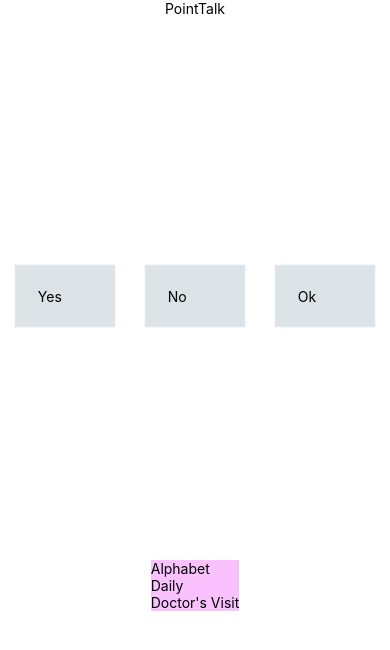
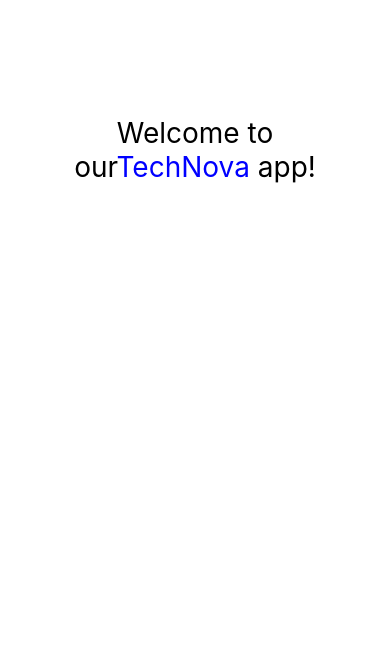
Before and after one commit to linnall/TechNova, a React Native app: screen / in a window 390 px wide. Shown: the top 650 px of the page. Built offline with nearby package versions, Linux system fonts and the light colour scheme.

Commit message:
make components reactive

```diff
--- a/App.js
+++ b/App.js
@@ -1,48 +1,13 @@
 import { StatusBar } from 'expo-status-bar';
 import React from 'react';
-import * as SQLite from 'expo-sqlite';
-import { StyleSheet, Text, View } from 'react-native';
-import TopicsList from './components/TopicsList';
-import SelectedTopic from './components/SelectedTopic';
-
-const topics = [
-  {
-      id: "1",
-      title: "Alphabet",
-  },
-  {
-      id: "2",
-      title: "Daily",
-  },
-  {
-      id: "3",
-      title: "Doctor's Visit",
-  }
-]
-
-const dailyWords = [
-  {
-    id: "1",
-    en: "Yes",
-  },
-  {
-    id: "2",
-    en: "No",
-  },
-  {
-    id: "3",
-    en: "Ok",
-  }
-]
+import { StyleSheet, View } from 'react-native';
+import MainPage from './components/MainPage';
 
 export default function App() {
   return (
     <View style={styles.container}>
       <StatusBar style="auto" />
-      <Text>PointTalk</Text>
-      <TopicsList data={topics} />
-      <SelectedTopic vocab={dailyWords} size={100} />
-      <TopicsList topics={topics} />
+      <MainPage></MainPage>
     </View>
   );
 }
--- /dev/null
+++ b/components/MainPage.js
@@ -0,0 +1,120 @@
+import React, { Component } from 'react';
+import { Text, StyleSheet, SafeAreaView, View } from 'react-native';
+import SelectedTopic from './SelectedTopic';
+import TopicsList from './TopicsList';
+
+class MainPage extends Component {
+  constructor(props) {
+    super(props);
+    this.state = {
+      selectedTopic: '',
+    }
+  }
+
+  componentDidMount() {
+    // TODO get data from backend
+    // axios.get("/topics")
+    //   .then(res => {
+    //     this.setState({
+    //       ...this.state,
+    //       currentWeather: res.data.consolidated_weather[0].weather_state_name
+    //     })
+    //   }).catch(err => {
+    //     console.log(err);
+    //   })
+    this.setState({
+      ...this.state,
+      topics: [
+        {
+            id: "1",
+            title: "Alphabet",
+            label: "alphabet",
+        },
+        {
+            id: "2",
+            title: "Daily",
+            label: "daily",
+        },
+        {
+            id: "3",
+            title: "Doctor's Visit",
+            label: "doctor",
+        }
+      ],
+      daily: [
+        {
+          id: "1",
+          en: "Yes",
+        },
+        {
+          id: "2",
+          en: "No",
+        },
+        {
+          id: "3",
+          en: "Ok",
+        },
+        {
+          id: "4",
+          en: "Bathroom",
+        },
+        {
+          id: "5",
+          en: "Water",
+        },
+        {
+          id: "6",
+          en: "Tired",
+        },
+        {
+          id: "6",
+          en: "Time?",
+        }
+      ],
+    })
+  }
+
+  render() {
+    return (
+      <SafeAreaView style={styles.scrollContainer}>
+        <View style={styles.headerContent}>
+          <Text style={styles.homeTitle}>Welcome to our<Text style={styles.blueText}>TechNova</Text> app!</Text>
+        </View>
+        <TopicsList data={this.state.topics} />
+        <SelectedTopic vocab={this.state['selectedTopic']} size={100} />
+      </SafeAreaView>
+    )
+  }
+}
+
+const styles = StyleSheet.create({
+  scrollContainer: {
+    flex: 1,
+    alignSelf: "stretch",
+    paddingRight: 40,
+    paddingLeft: 40,
+  },
+  headerContent: {
+    alignSelf: "stretch",
+    justifyContent: "center",
+    height: 200,
+    marginTop: 50,
+    marginBottom: 20,
+    backgroundColor: "#ffffff",
+  },
+  homeTitle: {
+    textAlign: "center",
+    fontSize: 28
+  },
+  blueText: {
+    color: "blue"
+  },
+  weatherText: {
+    textAlign: "center",
+    fontSize: 18,
+    marginTop: 30,
+    marginBottom: 50
+  }
+})
+
+export default MainPage;
--- a/components/TopicsList.js
+++ b/components/TopicsList.js
@@ -18,10 +18,9 @@
 }
 
 export default function TopicsList(props) {
-    const [selectedId, setSelectedId] = useState(null);
     const renderItem =  ({ item }) => {
-        const backgroundColor = item.id === selectedId ? "#6e3b6e" : "#f9c2ff";
-        const color = item.id === selectedId ? 'white' : 'black';
+        const backgroundColor = item.id === props.selectedTopicId ? "#6e3b6e" : "#f9c2ff";
+        const color = item.id === props.selectedTopicId ? 'white' : 'black';
 
         return (
             <Item name={item.title} bgColour={backgroundColor} textColour={color}/>
@@ -33,7 +32,7 @@
             renderItem={renderItem}
             onPress={() => setSelectedId(item.id)}
             keyExtractor={(item) => item.id}
-            extraData={selectedId}
+            extraData={props.selectedTopicId}
         />
     );
 }
```
